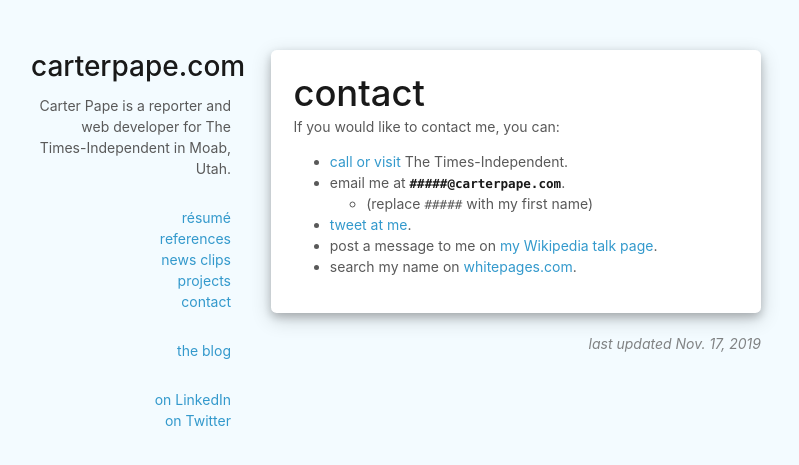
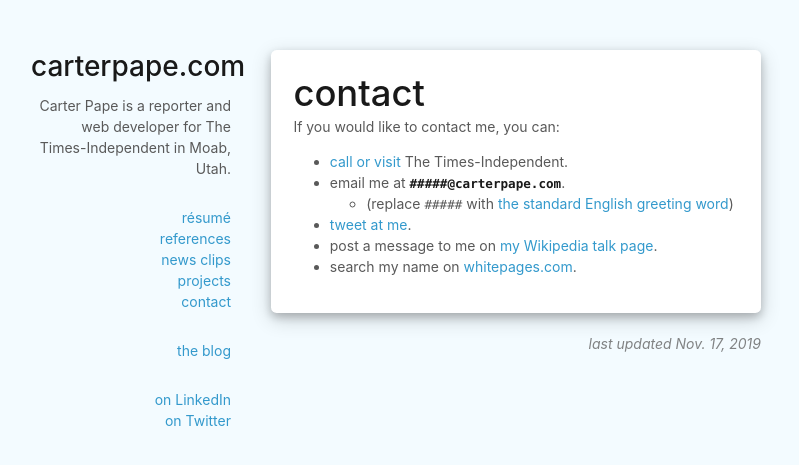
Before and after one commit to CarterPape/CarterPape.github.io, a Jekyll site: the page built from contact.md, in a window 1280 px wide. Shown: the top 465 px of the page, without its empty margins (244-1043 px from the left). Built offline with Jekyll 4.4.1, drawn with Linux system fonts in a browser that asks for light colours.

```diff
--- a/contact.md
+++ b/contact.md
@@ -8,7 +8,7 @@ If you would like to contact me, you can:
 
 * [call or visit](https://moabtimes.com/contact-us/) The Times-Independent.
 * email me at **`#####@carterpape.com`**.
-    * (replace `#####` with my first name)
+    * (replace `#####` with [the standard English greeting word](https://en.wiktionary.org/wiki/hello))
 * [tweet at me]({{ site.author.twitter_url }}).
 * post a message to me on [my Wikipedia talk page].
 * search my name on [whitepages.com].
```
